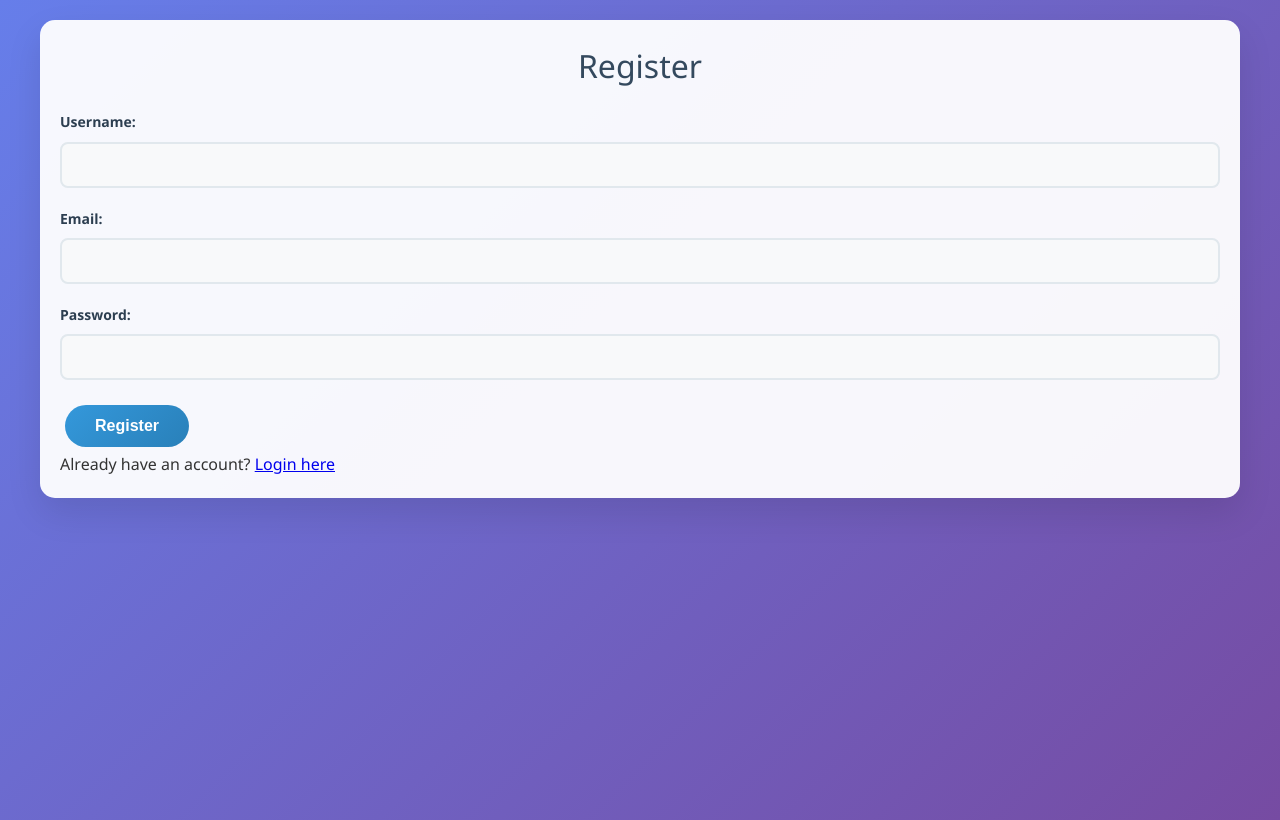
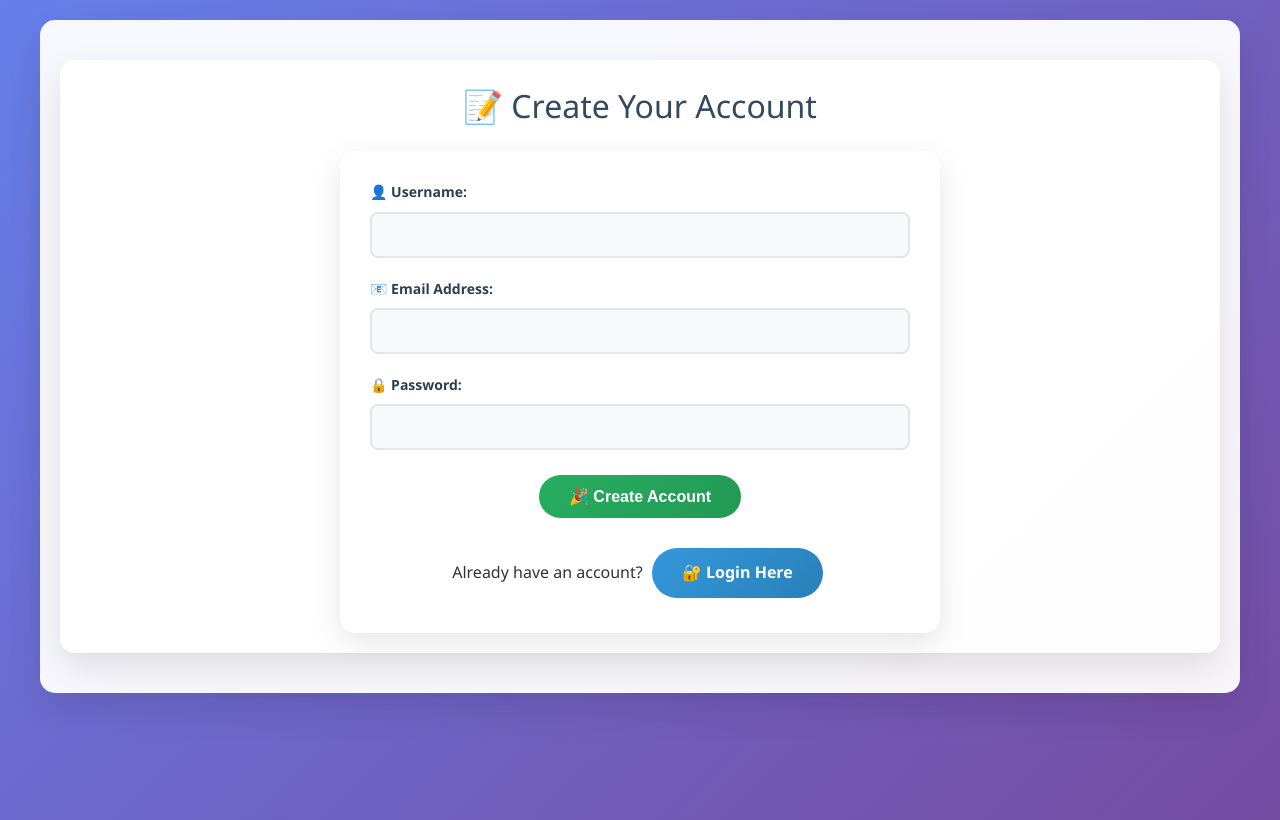
Before and after one commit to godsgiftsoftware/PRODIGY_FS_01, a Flask app: page /register in a window 1280 px wide. Run offline with Flask 3, Linux system fonts and the light colour scheme.

Commit message:
Enhance registration template with improved layout and user experience; add icons and center alignment for better aesthetics.

```diff
--- a/templates/register.html
+++ b/templates/register.html
@@ -1,21 +1,31 @@
 {% extends "base.html" %}
 {% block title %}Register{% endblock %}
 {% block content %}
-        <h2>Register</h2>
+<div class="container">
+    <h2>📝 Create Your Account</h2>
+
+    <div class="form-container">
         <form method="POST" action="/register">
             <div class="form-group">
-                <label for="username">Username:</label>
+                <label for="username">👤 Username:</label>
                 <input type="text" id="username" name="username" required>
             </div>
             <div class="form-group">
-                <label for="email">Email:</label>
+                <label for="email">📧 Email Address:</label>
                 <input type="email" id="email" name="email" required>
             </div>
             <div class="form-group">
-                <label for="password">Password:</label>
+                <label for="password">🔒 Password:</label>
                 <input type="password" id="password" name="password" required>
             </div>
-            <button type="submit">Register</button>
+            <div style="text-align: center;">
+                <button type="submit" class="btn btn-success">🎉 Create Account</button>
+            </div>
         </form>
-        <p>Already have an account? <a href="/login">Login here</a></p>
+
+        <div style="text-align: center; margin-top: 20px;">
+            <p>Already have an account? <a href="/login" class="btn">🔐 Login Here</a></p>
+        </div>
+    </div>
+</div>
 {% endblock %}
```
